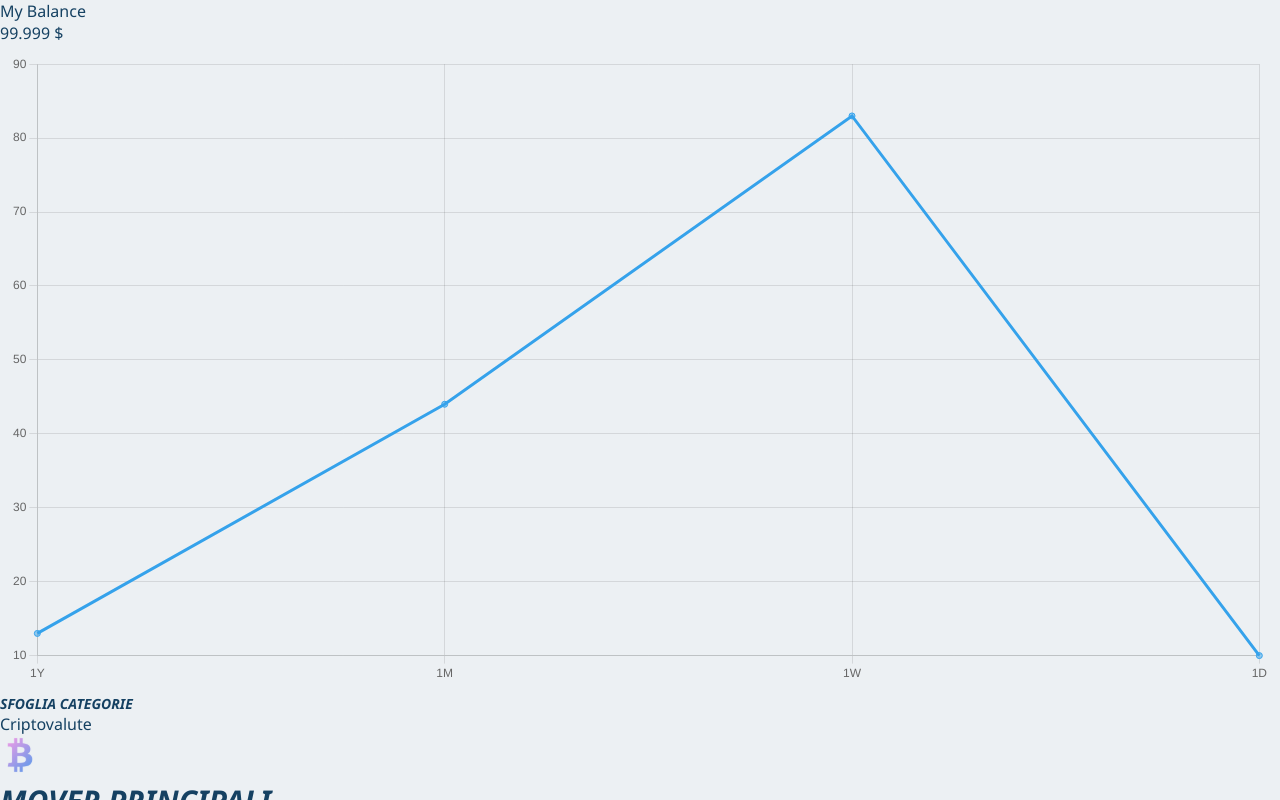
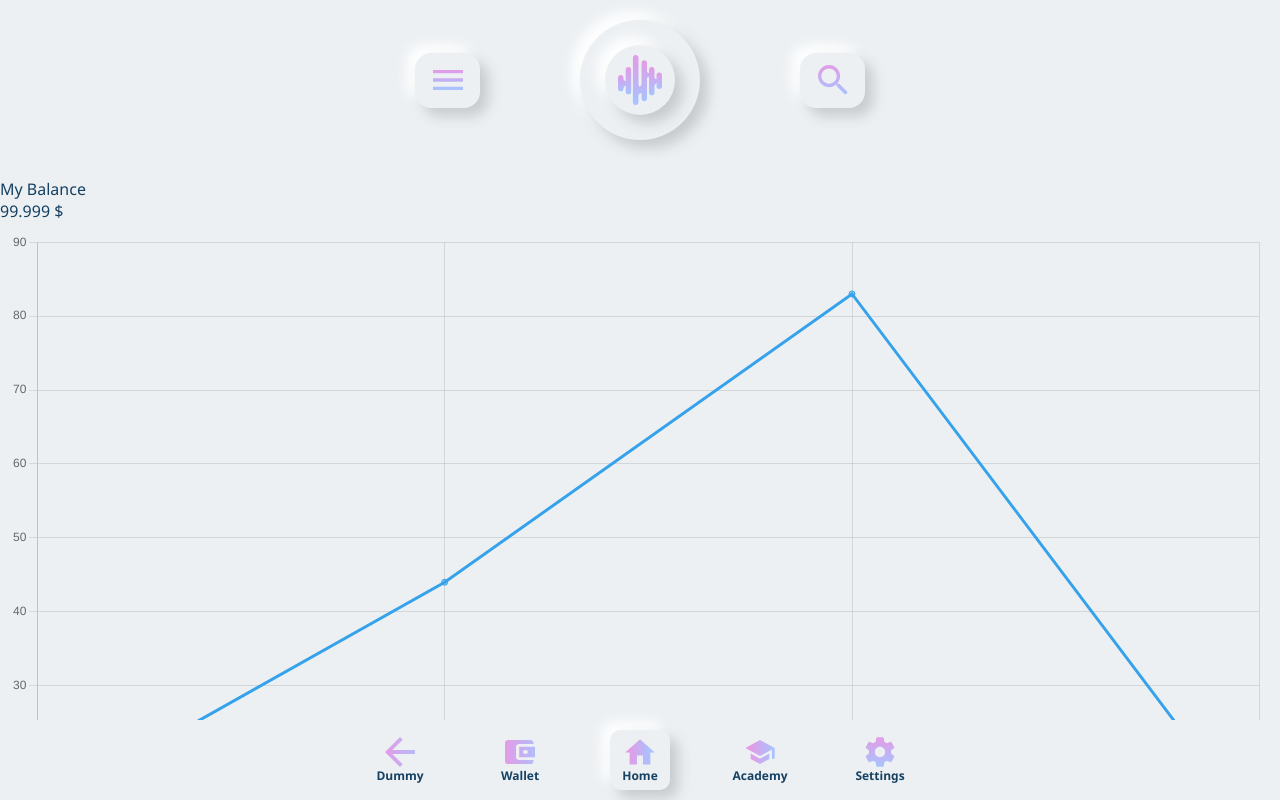
Before and after one commit to casiimir/fun-trade, a Next.js app: page /homepage in a window 1280 px wide. Built offline with nearby package versions, Linux system fonts and the light colour scheme; no server answers.

Commit message:
chore: update bottom navbar

```diff
--- a/src/components/navbarBottom/NavbarBottom.jsx
+++ b/src/components/navbarBottom/NavbarBottom.jsx
@@ -10,33 +10,19 @@ import settingsIcon from "../../assets/iconsProject/setting.svg";
 import { useState } from "react";
 
 const NavbarBottom = () => {
-  const [isSelected, setIsSelected] = useState([false, false, true, false, false]);
+  const [selected, setSelected] = useState("homepage");
 
-  const onHandleDummy = () => {
-    setIsSelected([true, false, false, false, false]);
-  };
-  const onHandleWallet = () => {
-    setIsSelected([false, true, false, false, false]);
-  };
-  const onHandleHomepage = () => {
-    setIsSelected([false, false, true, false, false]);
-  };
-  const onHandleAcademy = () => {
-    setIsSelected([false, false, false, true, false]);
-  };
-  const onHandleSettings = () => {
-    setIsSelected([false, false, false, false, true]);
-  };
+  const onHandleSelect = (e) => setSelected(e.currentTarget.id);
 
-  console.log(isSelected);
   return (
     <header>
       <nav>
         <ul className={styles.Navbar}>
           <Link href="#">
             <li
-              className={`${styles.wrapper} ${isSelected[0] && styles.selected}`}
-              onClick={onHandleDummy}
+              className={`${styles.wrapper} ${selected === "#" && styles.selected}`}
+              onClick={onHandleSelect}
+              id="#"
             >
               <Image src={arrowIcon} alt="dummy" width={30} height={30} />
               <p className={styles.label}>dummy</p>
@@ -44,8 +30,9 @@ const NavbarBottom = () => {
           </Link>
           <Link href="/profile">
             <li
-              className={`${styles.wrapper} ${isSelected[1] && styles.selected}`}
-              onClick={onHandleWallet}
+              className={`${styles.wrapper} ${selected === "profile" && styles.selected}`}
+              onClick={onHandleSelect}
+              id="profile"
             >
               <Image src={walletIcon} alt="wallet" width={30} height={30} />
               <p className={styles.label}>wallet</p>
@@ -53,8 +40,11 @@ const NavbarBottom = () => {
           </Link>
           <Link href="/homepage">
             <li
-              className={`${styles.wrapper} ${isSelected[2] && styles.selected}`}
-              onClick={onHandleHomepage}
+              className={`${styles.wrapper} ${
+                selected === "homepage" && styles.selected
+              }`}
+              onClick={onHandleSelect}
+              id="homepage"
             >
               <Image src={homeIcon} alt="home" width={30} height={30} />
               <p className={styles.label}>home</p>
@@ -62,8 +52,9 @@ const NavbarBottom = () => {
           </Link>
           <Link href="/funAcademy">
             <li
-              className={`${styles.wrapper} ${isSelected[3] && styles.selected}`}
-              onClick={onHandleAcademy}
+              className={`${styles.wrapper} ${selected === "academy" && styles.selected}`}
+              onClick={onHandleSelect}
+              id="academy"
             >
               <Image src={academyIcon} alt="academy" width={30} height={30} />
               <p className={styles.label}>academy</p>
@@ -71,8 +62,11 @@ const NavbarBottom = () => {
           </Link>
           <Link href="#">
             <li
-              className={`${styles.wrapper} ${isSelected[4] && styles.selected}`}
-              onClick={onHandleSettings}
+              className={`${styles.wrapper} ${
+                selected === "settings" && styles.selected
+              }`}
+              onClick={onHandleSelect}
+              id="settings"
             >
               <Image src={settingsIcon} alt="settings" width={30} height={30} />
               <p className={styles.label}>settings</p>
--- a/src/layouts/DefaultLayout.jsx
+++ b/src/layouts/DefaultLayout.jsx
@@ -1,23 +1,19 @@
 import React, { useContext, useEffect, useState } from "react";
-import { UserContext } from "@/pages/_app";
+import { userContext } from "@/pages";
 import NavbarTop from "@/components/navbarTop";
 import NavbarBottom from "@/components/navbarBottom";
 import { navbarItems } from "../mock/navbarItems";
 import styles from "./DefaultLayout.module.scss";
 
 const DefaultLayout = ({ children }) => {
-  const { nav } = useContext(UserContext);
+  const value = useContext(userContext);
   const [isLogged, setIsLogged] = useState(false);
-
-  useEffect(() => {
-    setIsLogged(JSON.parse(localStorage.getItem("login")));
-  }, [nav]);
 
   return (
     <>
-      {isLogged && <NavbarTop items={navbarItems[0].items} />}
-      <section className={`${isLogged && styles.content}`}>{children}</section>
-      {isLogged && <NavbarBottom />}
+      {true && <NavbarTop items={navbarItems[0].items} />}
+      <section className={`${true && styles.content}`}>{children}</section>
+      {true && <NavbarBottom />}
     </>
   );
 };
```
